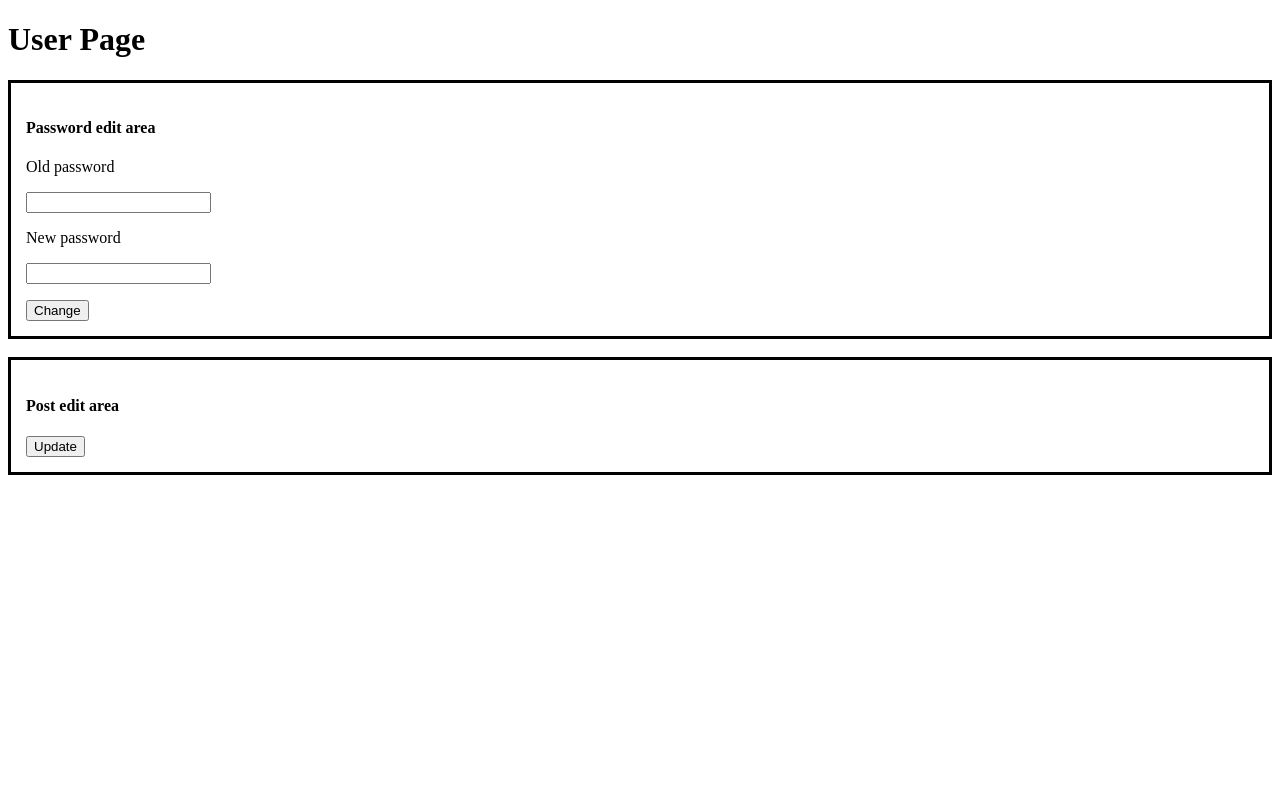
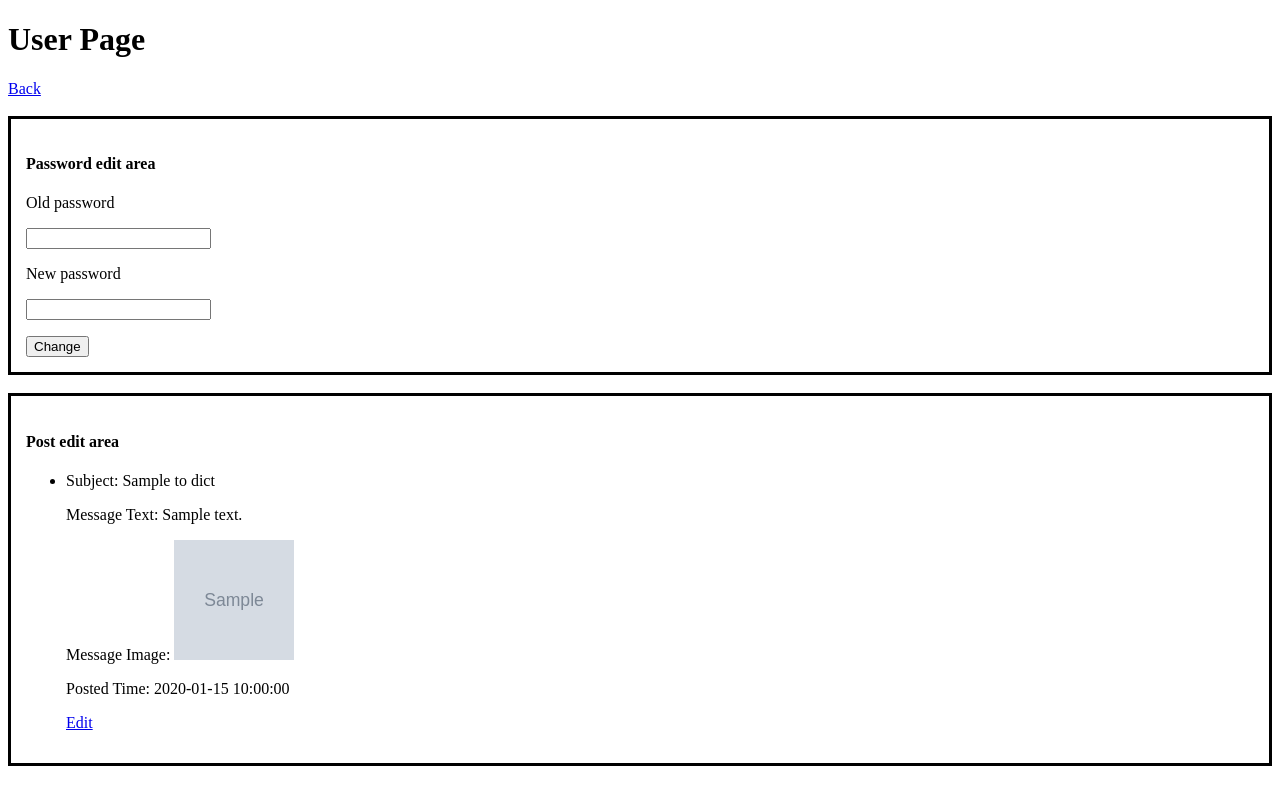
Before and after one commit to obrienb90/assig1, a Flask app: template templates/user.html in a window 1280 px wide. Run offline with Flask 2, Linux system fonts and the light colour scheme; the template is opened without the code that fills it: most values are stand-ins (such as "Sample title", 1, 10 or a date in 2020); grey boxes marked "Sample" are stand-in pictures.

Commit message:
Friday morning

```diff
--- a/main.py
+++ b/main.py
@@ -129,20 +129,33 @@ def newUser(id, username, pw, image_name):
     data = {'id':id, 'user_name':username, 'password':pw, 'image_name':image_name}
     db.collection('default').add(data)
 
+# function to determine a file name and return None if file is empty
+def fileGetName(file):
+    file_name = file.filename.strip()
+    if not file_name:
+        return None
+    else:
+        return file_name
+
+
 # function to upload a file to Google Cloud Storage
 def uploadToCloud(file, type):
-    if type == 'message':
-        bucket_name = 's3298931_post_images'
+    file_name = fileGetName(file)
+    if file_name is None:
+        return
     else:
-        bucket_name = 's3298931-a1-numbers'
-    bucket = storage_client.get_bucket(bucket_name)
-    blob = bucket.blob(file.filename)
-    blob.upload_from_file(file)
+        if type == 'message':
+            bucket_name = 's3298931_post_images'
+        else:
+            bucket_name = 's3298931-a1-numbers'
+        bucket = storage_client.get_bucket(bucket_name)
+        blob = bucket.blob(file.filename)
+        blob.upload_from_file(file)
 
-    image_name = file.filename
-    image_url = 'https://storage.cloud.google.com/' + bucket_name + '/' + image_name
+        image_name = file.filename
+        image_url = 'https://storage.cloud.google.com/' + bucket_name + '/' + image_name
 
-    return image_url
+        return image_url
 
 # function to return a users image
 def getImage(id):
@@ -158,11 +171,7 @@ def getImage(id):
 def uploadMessage(subject, text, image, user_id):
 
     # obtain the image name
-    image_name = image.filename.strip()
-    if not image_name:
-        image_name = None
-    else:
-        image_name = image.filename
+    image_name = fileGetName(image)
 
     # obtain the image url for the user
     user_image_url = getImage(user_id)
@@ -173,11 +182,72 @@ def uploadMessage(subject, text, image, user_id):
     else:
         image_url = None
 
+    # generate a unique id for the post
+    post_id = 0
+    docs = db.collection('messages').get()
+    found = False
+    while not found:
+        for doc in docs:
+            if doc.to_dict()['post_id'] == post_id:
+                found = True
+                break
+        if found:
+            post_id += 1
+            found = False
+        else:
+            found = True
+
+
     # update message contents to firestore db
     time = datetime.now()
     user_name = getUsername(user_id)
-    data = {"subject":subject, "text":text, "image_url":image_url, "date_time":time, "user_name":user_name, "user_image_url":user_image_url}
+    data = {"subject":subject, "text":text, "image_url":image_url, "date_time":time, "user_name":user_name, "user_image_url":user_image_url,
+            "post_id":post_id}
     db.collection('messages').document().set(data)
+
+# function to get a message with a given post_id
+def getPost(id):
+    docs = db.collection('messages').get()
+    for doc in docs:
+        if doc.to_dict()['post_id'] == int(id):
+            return doc
+    return None
+
+# function to update an existing post
+def updatePost(id, subject, text, image):
+
+    # get the post to update
+    docs = db.collection('messages').get()
+    key = None
+    for doc in docs:
+        if doc.to_dict()['post_id'] == int(id):
+            key = doc.id
+            break
+
+    # obtain the image name
+    image_name = fileGetName(image)
+
+    if image_name != None:
+
+        # update image to google cloud storage
+        image_url = uploadToCloud(image, 'message')
+
+    else:
+
+        image_url = None
+
+    # update message to firestore db
+    time = datetime.now()
+
+    # if image provided, update imate
+    if image_url != None:
+        data = {"subject":subject, "text":text, "image_url":image_url, "date_time":time}
+    # if no image provided, do not update image
+    else:
+        data = {"subject":subject, "text":text, "date_time":time}
+
+    db.collection('messages').document(key).update(data)
+
 
 # -------------------------------------------------------------------------------------------
 # FLASK FUNCTIONALITY
@@ -209,6 +279,7 @@ def login():
             session["image"] = getImage(userId)
             session.pop("user-id", None)
             session.pop("pw", None)
+            session.pop("val-status", None)
             return redirect(url_for("forum"))
         # if username or password is invalid set the sesssion variable validated to fail
         else:
@@ -261,11 +332,13 @@ def forum():
 @app.route("/user/", methods=["POST", "GET"])
 def user():
 
+    # get the logged in user id
+    id = session['logged-in-user']
+
     # form submission
     if request.method == 'POST':
         # password edit
         if "pw-edit" in request.form:
-            id = session['logged-in-user']
             pw = request.form['old-pw']
             if validate(id, pw):
                 changePassword(id, request.form['new-pw'])
@@ -281,10 +354,19 @@ def user():
             print("post-edit success!")
 
     if "logged-in-user" in session:
+
+        # get all posts from the logged in user to pass to post edit area
+        # get user name from id
+        user_name = getUsername(id)
+        docs = db.collection(u'messages')
+        first_query = docs.where(u"user_name", u"==", user_name)
+        query = first_query.order_by(u"date_time", direction=firestore.Query.DESCENDING)
+        results = query.get()
+
         if "pw_success" in request.args:
-            return render_template("user.html", pw_success=request.args['pw_success'])
+            return render_template("user.html", pw_success=request.args['pw_success'], message_data=results)
         else:
-            return render_template("user.html")
+            return render_template("user.html", message_data=results)
     else:
         return redirect(url_for("login"))
 
@@ -295,7 +377,6 @@ def register():
     # pop any session values which may be present from previous attepmts
     session.pop("reg-id-status", None)
     session.pop("reg-username-status", None)
-    session.pop("reg-password-status", None)
 
     # logic upon form completion
     # update variables from form
@@ -305,25 +386,14 @@ def register():
         regPw = request.form["reg-pw"]
 
 
-        # check if id or username is blank or already exists in firestore db
+        # check if id or username is already exists in firestore db
         failure = False
 
-        if len(regID) == 0:
-            session["reg-id-status"] = "blank"
-            failure = True
-        elif idExists(regID):
+        if idExists(regID):
             session["reg-id-status"] = "found"
             failure = True
-        if len(regUsername) == 0:
-            session["reg-username-status"] = "blank"
-            failure = True
-        elif usernameExists(regUsername):
+        if usernameExists(regUsername):
             session["reg-username-status"] = "found"
-            failure = True
-
-        # check that password is not blank
-        if len(regPw) == 0:
-            session["reg-password-status"] = "blank"
             failure = True
 
         # check if form validation successful
@@ -335,14 +405,34 @@ def register():
             render_template("register.html")
         else:
             image = request.files["reg-Image"]
+
             uploadToCloud(image, 'user')
             newUser(regID, regUsername, regPw, image.filename)
             session.pop("regId", None)
             session.pop("regUsername", None)
-            session.pop("regPw", None)
             return redirect(url_for("login", new_reg=True))
 
     return render_template("register.html")
+
+# edit post page
+@app.route("/edit/<post_id>", methods=["POST", "GET"])
+def edit(post_id):
+
+    post = getPost(post_id)
+
+    # if change has been submitted
+    if request.method == "POST":
+        msg_subject = request.form["msg-subject"]
+        msg_text = request.form["msg-text"]
+        msg_new_image = request.files["msg-image"]
+
+        updatePost(post_id, msg_subject, msg_text, msg_new_image)
+
+        return redirect(url_for("forum"))
+
+    else:
+
+        return render_template("edit.html", post=post)
 
 # logout page
 @app.route("/logout/")
--- a/templates/forum.html
+++ b/templates/forum.html
@@ -33,18 +33,22 @@
     <ul>
         {% for doc in message_data %}
             <li>
-                <p>Posted Time: {{doc.to_dict()['date_time']}}</p>
                 <p>Subject: {{doc.to_dict()['subject']}}</p>
                 <p>Message Text: {{doc.to_dict()['text']}}</p>
                 <p>
                     Message Image:
                     {% if doc.to_dict()['image_url'] != None %}
                     <img src="{{doc.to_dict()['image_url']}}" alt="message_image" style="width:120px;height:120px">
+                    {% else %}
+                    No image for this post
                     {% endif %}
+                </p>
+                <p>
                     User: {{doc.to_dict()['user_name']}}
                     User Image:
                     <img src="{{doc.to_dict()['user_image_url']}}" alt="user_image" style="width:120px;height:120px">
                 </p>
+                <p>Posted Time: {{doc.to_dict()['date_time']}}</p>
             </li>
         {% endfor %}
     </ul>
--- a/templates/user.html
+++ b/templates/user.html
@@ -2,6 +2,8 @@
 {% block title %}User Page{% endblock %}
 {% block content %}
 <h1>User Page</h1>
+<a href="/forum">Back</a>
+<br></br>
 <!--password edit area-->
 <div style="border-style:solid; padding:15px">
     <h4>Password edit area</h4>
@@ -21,8 +23,23 @@
 <!--post edit area-->
 <div style="border-style:solid; padding:15px">
     <h4>Post edit area</h4>
-    <form action="#" method = 'POST'>
-        <input type="submit" name="post-edit" value="Update" />
-    </form>
+    <ul>
+        {% for doc in message_data %}
+            <li>
+                <p>Subject: {{doc.to_dict()['subject']}}</p>
+                <p>Message Text: {{doc.to_dict()['text']}}</p>
+                <p>
+                    Message Image:
+                    {% if doc.to_dict()['image_url'] != None %}
+                    <img src="{{doc.to_dict()['image_url']}}" alt="message_image" style="width:120px;height:120px">
+                    {% else %}
+                    No image for this message
+                    {% endif %}
+                </p>
+                <p>Posted Time: {{doc.to_dict()['date_time']}}</p>
+                <p><a href="/edit/{{doc.to_dict()['post_id']}}">Edit</a></p>
+            </li>
+        {% endfor %}
+    </ul>
 </div>
 {% endblock %}
```
Also changed, not shown: templates/edit.html (added, +29 -0 lines), templates/register.html (+4 -11 lines).
